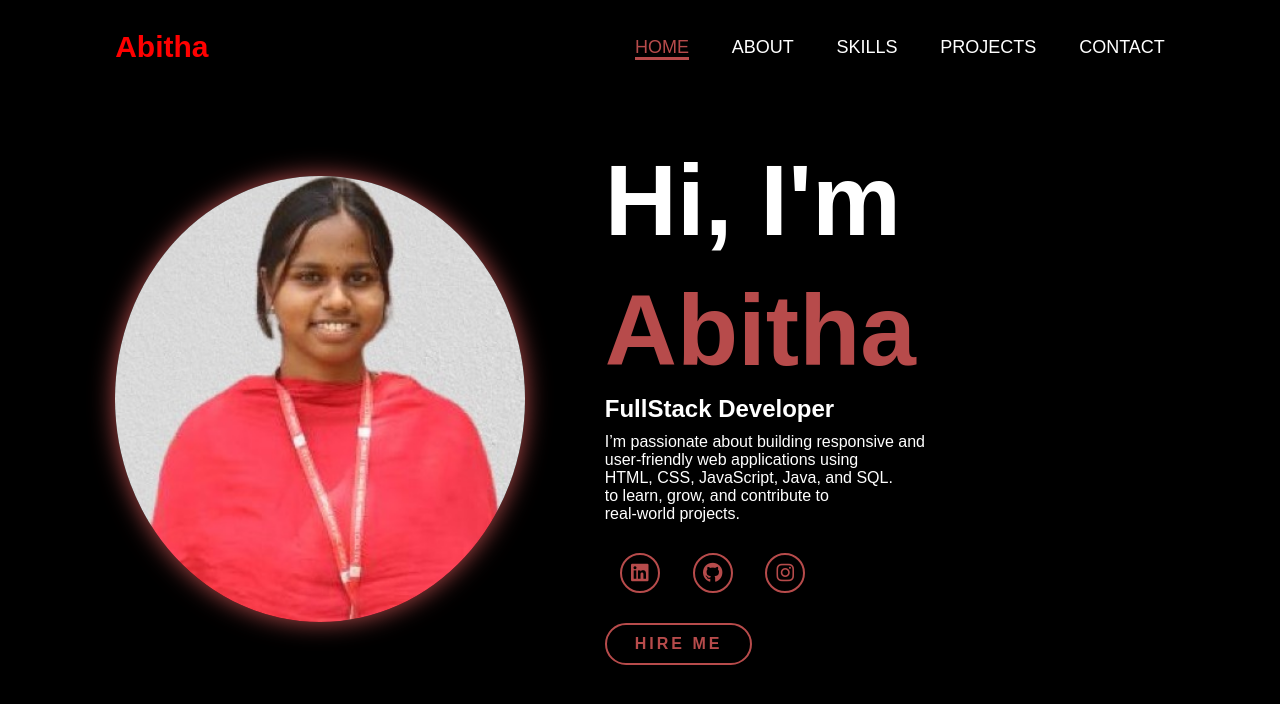
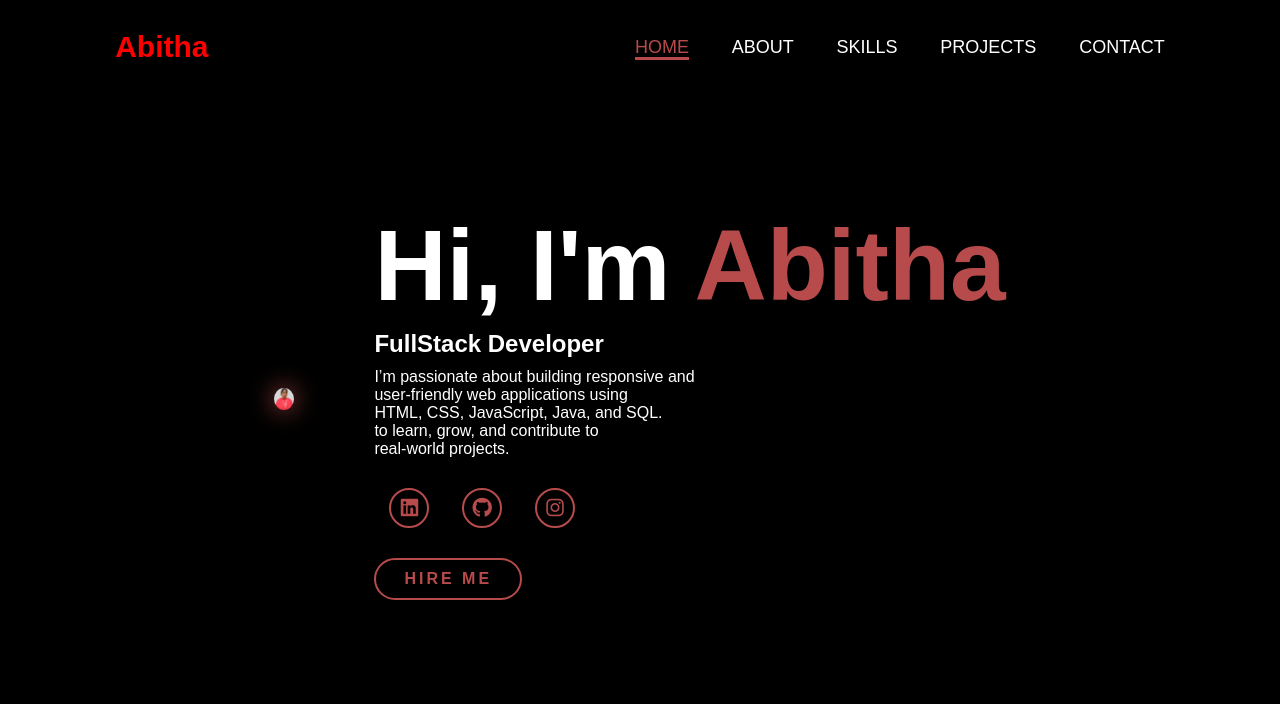
Before and after one commit to Abithaabi12/MyPortfolio, a plain HTML site: page index.html in a window 1280 px wide. Drawn offline with Linux system fonts and the light colour scheme.

Commit message:
Update style.css

```diff
--- a/style.css
+++ b/style.css
@@ -125,7 +125,8 @@ span {
 
 .home-img img {
     position: relative;
-    width: 32vw;
+    width: 20px;
+    hieght:20px;
     border-radius: 50%;
     box-shadow: 0 0 25px #b74b4b;
     cursor: pointer;
```
